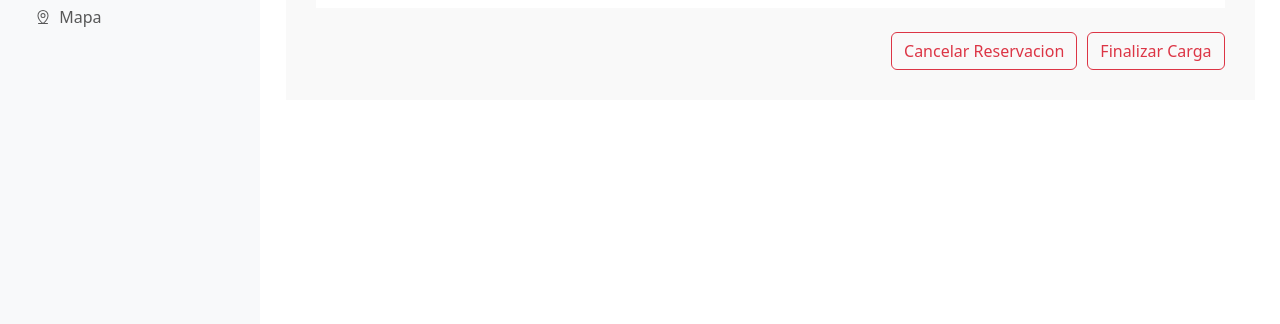
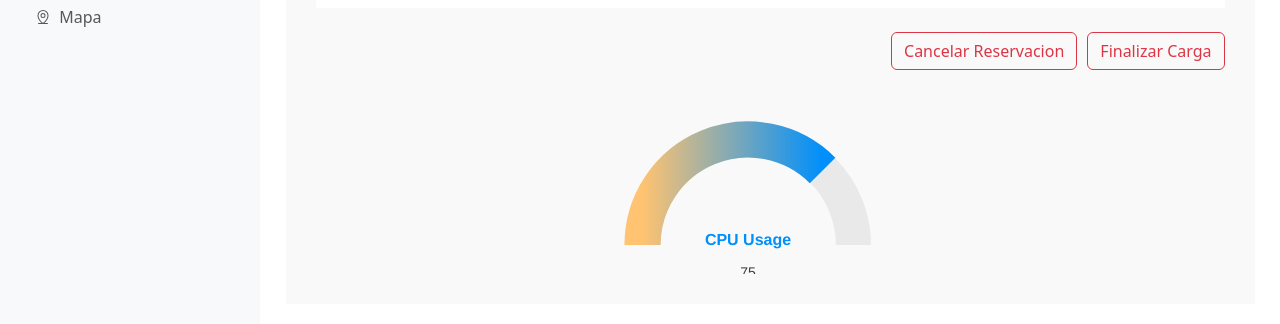
Before and after one commit to bdevia/FrontendEMobility, a React (Create React App) app: page /chargePoint/1/connectors in a window 1280 px wide. Shown: the part 298-622 px from the top of the page. Built offline with nearby package versions, Linux system fonts and the light colour scheme; no server answers; sample sign-in values are in the browser's storage.

Commit message:
add semiCircleGauge

```diff
--- a/package.json
+++ b/package.json
@@ -10,11 +10,14 @@
     "@types/node": "^16.18.96",
     "@types/react": "^18.3.1",
     "@types/react-dom": "^18.3.0",
+    "apexcharts": "^3.49.1",
     "bootstrap": "^5.3.3",
     "crypto-js": "^4.2.0",
     "react": "^18.3.1",
+    "react-apexcharts": "^1.4.1",
     "react-bootstrap": "^2.10.2",
     "react-dom": "^18.3.1",
+    "react-gauge-chart": "^0.5.1",
     "react-icons": "^5.2.1",
     "react-router-dom": "^6.23.0",
     "react-scripts": "5.0.1",
--- a/src/components/connector/Connector.css
+++ b/src/components/connector/Connector.css
@@ -65,3 +65,9 @@
     display: flex;
     gap: 10px; /* Espacio entre botones */
 }
+
+.semi-circle-gauge-container {
+    flex: 1;
+    max-width: 95%;
+    height: max-content;
+}
--- a/src/components/connector/Connector.tsx
+++ b/src/components/connector/Connector.tsx
@@ -12,6 +12,7 @@ import './Connector.css'
 import { BiBookmarkAltPlus } from "react-icons/bi";
 import { MdOutlineNotStarted } from "react-icons/md";
 import { RiInformationLine } from "react-icons/ri";
+import SemiCircleGauge from '../gauges/SemiCircleGauge';
 
 export const Connector = () => {
   const navigate = useNavigate();
@@ -267,7 +268,9 @@ export const Connector = () => {
           </div>
         </div>
 
+        <SemiCircleGauge label="CPU Usage" value={75} />
       </div>
+
     </div>
     <MyModal modalData={modalData} onHide={() => onHideModal(modalData.title)}/>
    </>
--- /dev/null
+++ b/src/components/gauges/SemiCircleGauge.tsx
@@ -0,0 +1,60 @@
+import React from 'react';
+import Chart from 'react-apexcharts';
+import { ApexOptions } from 'apexcharts';
+
+interface SemiCircleGaugeProps {
+  label: string;
+  value: number;
+}
+
+const SemiCircleGauge: React.FC<SemiCircleGaugeProps> = ({ label, value }) => {
+  const options: ApexOptions = {
+    chart: {
+      type: 'radialBar',
+    },
+    plotOptions: {
+      radialBar: {
+        startAngle: -90,
+        endAngle: 90,
+        track: {
+          background: '#e7e7e7',
+          strokeWidth: '97%',
+          margin: 5, // margin is in pixels
+        },
+        dataLabels: {
+          name: {
+            show: true,
+          },
+          value: {
+            show: true,
+            formatter: (val: number) => `${val}`,
+          },
+        },
+      },
+    },
+    fill: {
+      type: 'gradient',
+      gradient: {
+        shade: 'dark',
+        type: 'horizontal',
+        shadeIntensity: 0.5,
+        gradientToColors: ['#FFC371'],
+        inverseColors: true,
+        opacityFrom: 1,
+        opacityTo: 1,
+        stops: [0, 100],
+      },
+    },
+    labels: [label],
+  };
+
+  const series = [value];
+
+  return (
+    <div className='semi-circle-gauge-container'>
+        <Chart options={options} series={series} type="radialBar" height={350} />
+    </div>
+  );
+};
+
+export default SemiCircleGauge;
```
